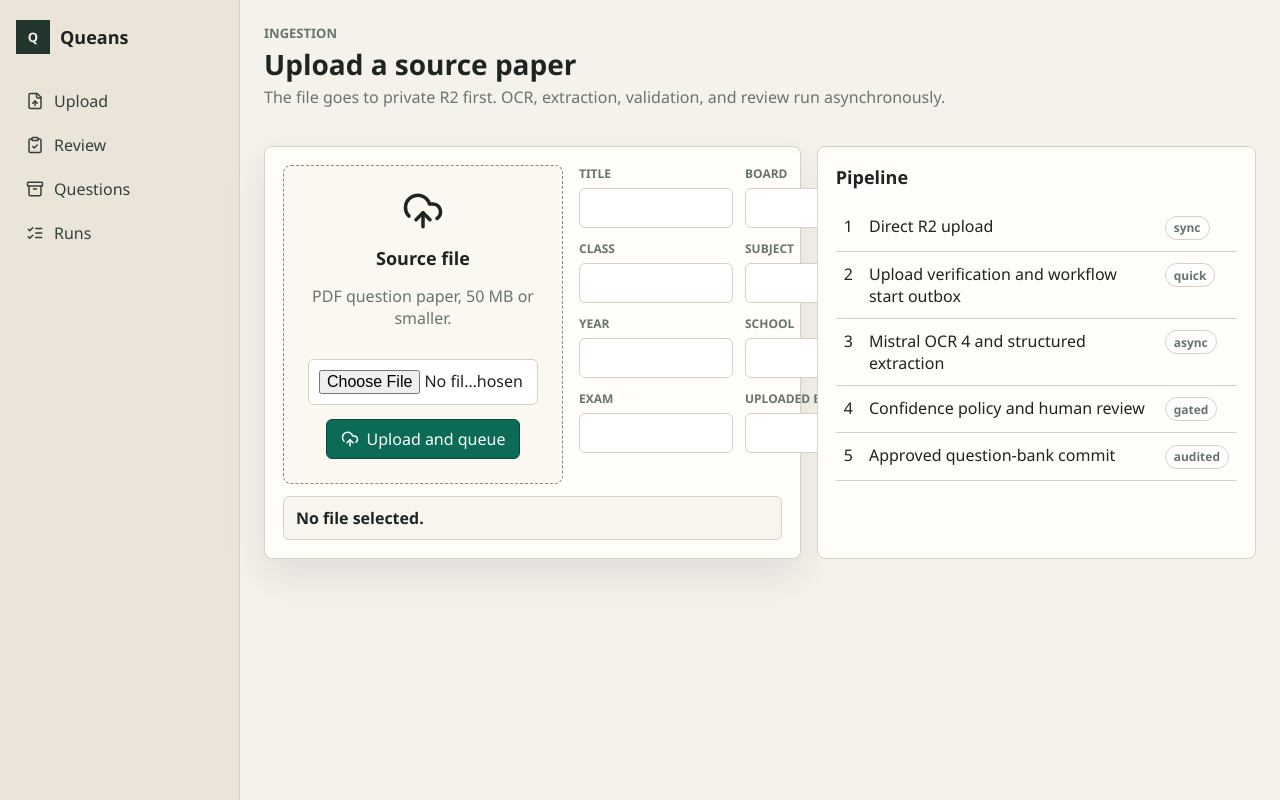
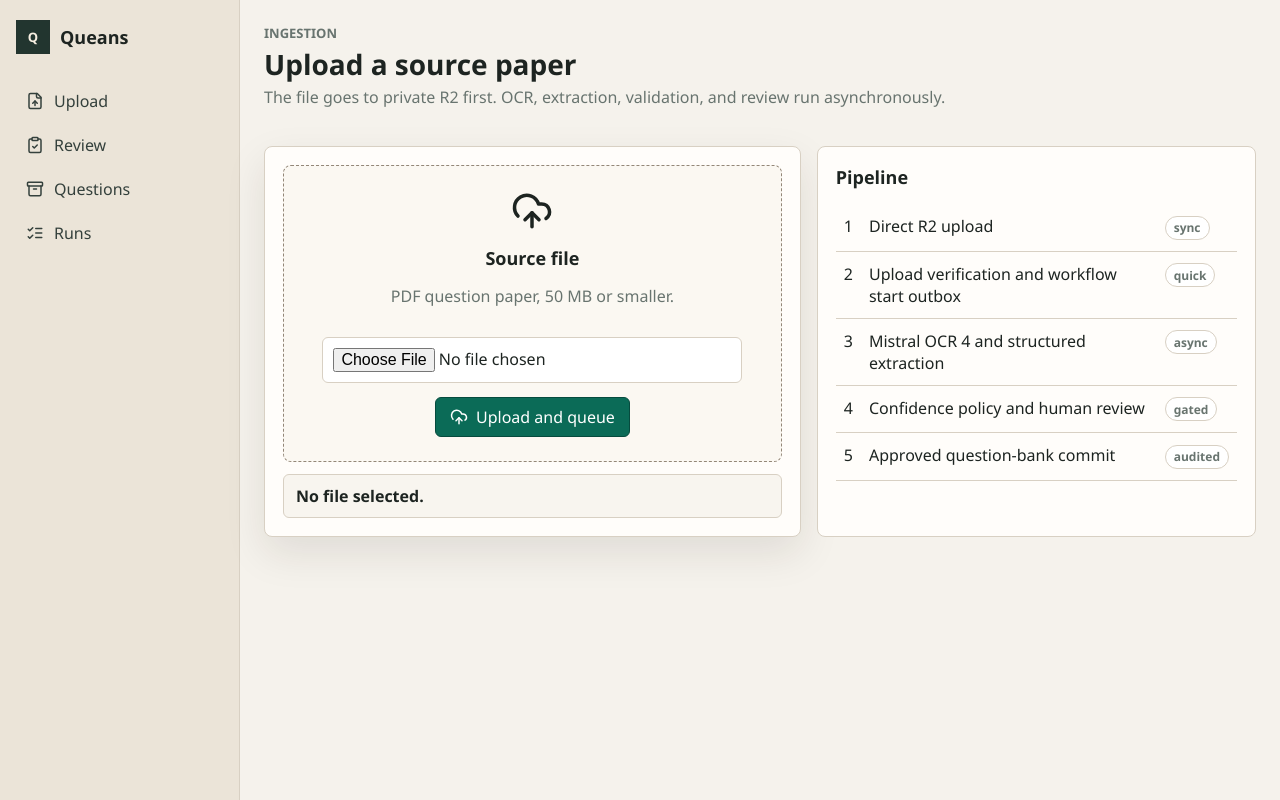
Before and after one commit to sanair96/queans, a Next.js app in the folder apps/web/: page / in a window 1280 px wide. Built offline with nearby package versions, Linux system fonts and the light colour scheme; no server answers.

Commit message:
Simplify source paper upload

```diff
--- a/apps/web/app/globals.css
+++ b/apps/web/app/globals.css
@@ -191,16 +191,8 @@ h2 {
 
 .upload-layout {
   display: grid;
-  grid-template-columns: minmax(280px, 0.9fr) minmax(320px, 1.1fr);
-  gap: 16px;
+  grid-template-columns: minmax(0, 1fr);
   align-items: stretch;
-}
-
-.context-form {
-  display: grid;
-  grid-template-columns: repeat(2, minmax(0, 1fr));
-  gap: 12px;
-  align-content: start;
 }
 
 .field {
@@ -858,7 +850,6 @@ h2 {
   .grid.two,
   .stat-row,
   .upload-layout,
-  .context-form,
   .review-workbench,
   .review-columns,
   .lookup-form,
--- a/apps/web/app/upload-panel.tsx
+++ b/apps/web/app/upload-panel.tsx
@@ -24,31 +24,8 @@ interface UploadCompleteResponse {
   status: string;
 }
 
-interface PaperContextForm {
-  title: string;
-  board: string;
-  classLevel: string;
-  subject: string;
-  year: string;
-  schoolName: string;
-  examType: string;
-  uploadedBy: string;
-}
-
-const emptyPaperContext: PaperContextForm = {
-  title: "",
-  board: "",
-  classLevel: "",
-  subject: "",
-  year: "",
-  schoolName: "",
-  examType: "",
-  uploadedBy: ""
-};
-
 export function UploadPanel() {
   const [file, setFile] = useState<File | null>(null);
-  const [paperContext, setPaperContext] = useState<PaperContextForm>(emptyPaperContext);
   const [status, setStatus] = useState<string>("No file selected.");
   const [run, setRun] = useState<UploadCompleteResponse | null>(null);
   const [busy, setBusy] = useState(false);
@@ -69,8 +46,6 @@ export function UploadPanel() {
 
     setBusy(true);
     try {
-      const paperContextPayload = buildPaperContextPayload(paperContext);
-
       setStatus("Creating upload session.");
       const initResponse = await fetch(`${apiBaseUrl}/api/uploads/init`, {
         method: "POST",
@@ -98,8 +73,7 @@ export function UploadPanel() {
         headers: { "Content-Type": "application/json" },
         body: JSON.stringify({
           etag: uploadResponse.headers.get("ETag") ?? undefined,
-          byteSize: selectedFile.size,
-          paperContext: paperContextPayload
+          byteSize: selectedFile.size
         })
       });
       await assertOk(completeResponse, "Upload verification");
@@ -133,49 +107,6 @@ export function UploadPanel() {
             {busy ? "Uploading" : "Upload and queue"}
           </button>
         </div>
-        <div className="context-form" aria-label="Paper context">
-          <TextField
-            label="Title"
-            value={paperContext.title}
-            onChange={(title) => setPaperContext((current) => ({ ...current, title }))}
-          />
-          <TextField
-            label="Board"
-            value={paperContext.board}
-            onChange={(board) => setPaperContext((current) => ({ ...current, board }))}
-          />
-          <TextField
-            label="Class"
-            value={paperContext.classLevel}
-            onChange={(classLevel) => setPaperContext((current) => ({ ...current, classLevel }))}
-          />
-          <TextField
-            label="Subject"
-            value={paperContext.subject}
-            onChange={(subject) => setPaperContext((current) => ({ ...current, subject }))}
-          />
-          <TextField
-            label="Year"
-            value={paperContext.year}
-            inputMode="numeric"
-            onChange={(year) => setPaperContext((current) => ({ ...current, year }))}
-          />
-          <TextField
-            label="School"
-            value={paperContext.schoolName}
-            onChange={(schoolName) => setPaperContext((current) => ({ ...current, schoolName }))}
-          />
-          <TextField
-            label="Exam"
-            value={paperContext.examType}
-            onChange={(examType) => setPaperContext((current) => ({ ...current, examType }))}
-          />
-          <TextField
-            label="Uploaded by"
-            value={paperContext.uploadedBy}
-            onChange={(uploadedBy) => setPaperContext((current) => ({ ...current, uploadedBy }))}
-          />
-        </div>
       </div>
       <div className="status">
         <strong>{status}</strong>
@@ -195,62 +126,6 @@ export function UploadPanel() {
   );
 }
 
-function TextField({
-  inputMode,
-  label,
-  onChange,
-  value
-}: {
-  inputMode?: "numeric";
-  label: string;
-  onChange: (value: string) => void;
-  value: string;
-}) {
-  return (
-    <label className="field">
-      <span>{label}</span>
-      <input
-        value={value}
-        inputMode={inputMode}
-        onChange={(event) => onChange(event.target.value)}
-      />
-    </label>
-  );
-}
-
-function buildPaperContextPayload(paperContext: PaperContextForm) {
-  const payload = {
-    title: optionalTrimmed(paperContext.title),
-    board: optionalTrimmed(paperContext.board),
-    classLevel: optionalTrimmed(paperContext.classLevel),
-    subject: optionalTrimmed(paperContext.subject),
-    year: optionalYear(paperContext.year),
-    schoolName: optionalTrimmed(paperContext.schoolName),
-    examType: optionalTrimmed(paperContext.examType),
-    uploadedBy: optionalTrimmed(paperContext.uploadedBy)
-  };
-
-  const entries = Object.entries(payload).filter(([, value]) => value !== undefined);
-  return entries.length > 0 ? Object.fromEntries(entries) : undefined;
-}
-
-function optionalTrimmed(value: string) {
-  const trimmed = value.trim();
-  return trimmed.length > 0 ? trimmed : undefined;
-}
-
-function optionalYear(value: string) {
-  const trimmed = value.trim();
-  if (trimmed.length === 0) {
-    return undefined;
-  }
-  const year = Number(trimmed);
-  if (!Number.isInteger(year) || year < 1900 || year > 2200) {
-    throw new Error("Year must be between 1900 and 2200.");
-  }
-  return year;
-}
-
 export function uploadFileValidationMessage(file: Pick<File, "type" | "size"> | null) {
   if (!file) {
     return missingUploadFileMessage;
```
